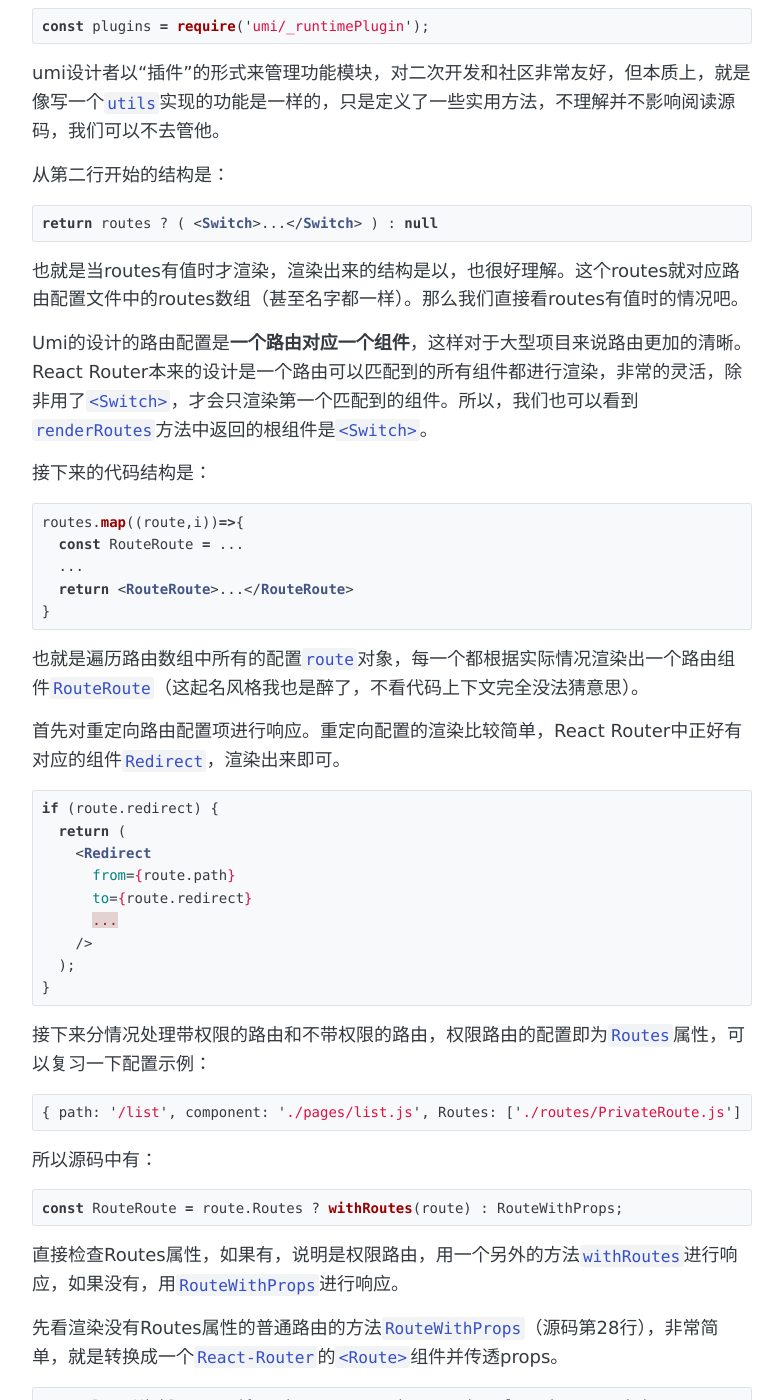
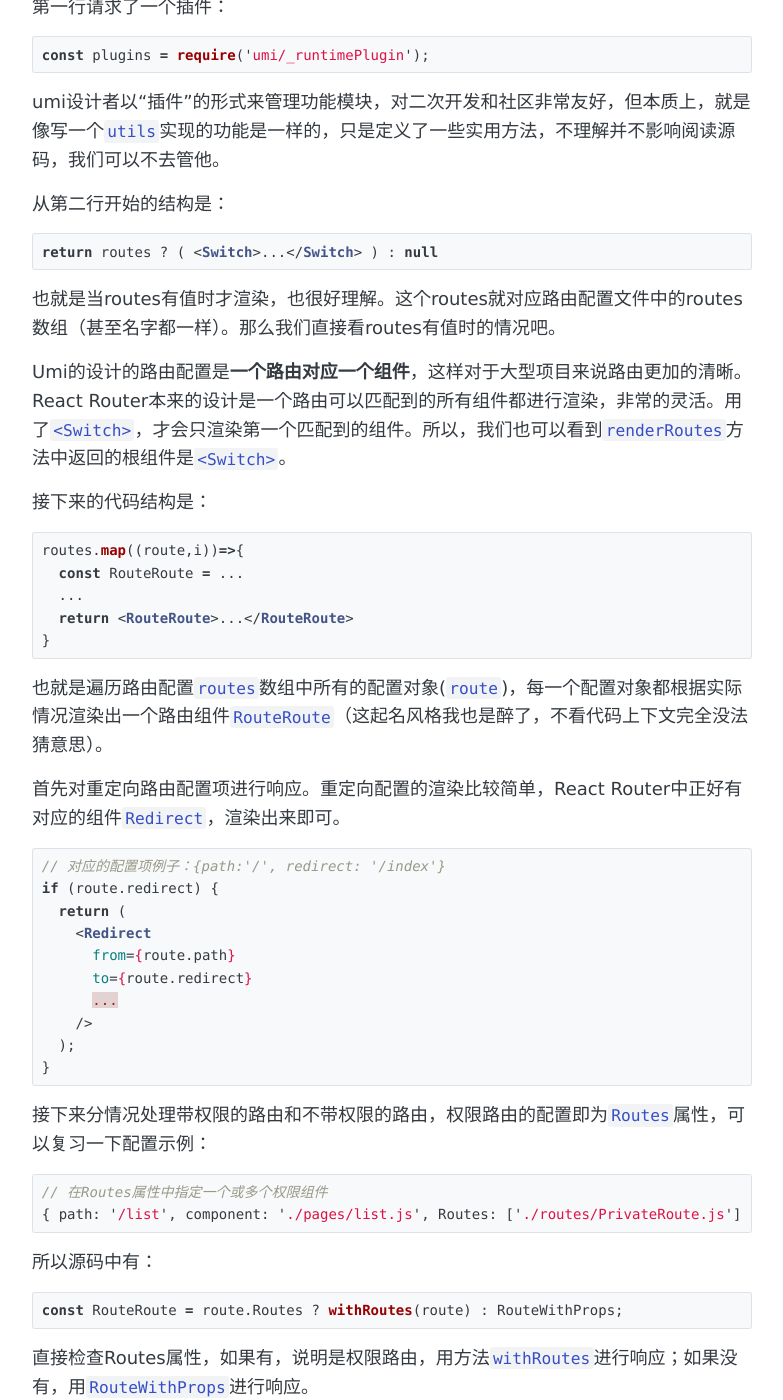
Before and after one commit to ExcitedSpider/archive.excitedspider.github.io, a Jekyll site: the page built from _posts/2019-8-12-Umi.js权限路由模块源码精读.md, in a window 1280 px wide and 1400 px high, scrolled down 1880 px. Shown: the whole window, without its empty margins (248-1031 px from the left). Built offline with Jekyll 4.4.1, drawn with Linux system fonts in a browser that asks for light colours; some of the changed text lies outside the part shown.

Commit message:
2019/8/12 21:16 by

````diff
--- a/_posts/2019-8-12-Umi.js权限路由模块源码精读.md
+++ b/_posts/2019-8-12-Umi.js权限路由模块源码精读.md
@@ -9,13 +9,13 @@
 
 ## Umi.js介绍
 
-Umi是阿里系推出的react应用框架，用于解决react企业级开发问题。Umi也是Ant Design Pro选用的几大重要组件之一。在写下这篇博文时，已经有5.6k赞。
+Umi是阿里系推出的react应用框架。Umi用于解决react企业级开发问题。Umi也是Ant Design Pro选用的几大重要组件之一。在写下这篇博文时，在github上已经有5.6k赞，人气很高，也有许多成功的项目。
 
-Umi是已路由为基础的组件，在路由上延伸出了各种功能。所以研究路由模块对理解Umi真的非常重要。
+Umi是以路由为基础的应用框架，在路由上延伸出了各种功能，扩展到了React应用生命周期的方方面面。所以理解其路由模块对理解和应用Umi非常重要。
 
 更多Umi相关知识请看官网：https://umijs.org/zh/
 
-说句题外话，可以略过这一段，感觉react和Vue的生态还不一样，Vue一般都是用指定的一些全家桶产品，路由就钦定`Vue-Router`，状态管理就钦定`Vuex`；而React...完全就感觉是在玩积木，各种各有的库都有，文档有的全有的不全，随时都需要手撕源码看里面的实现才知道怎么用，真叫一个渐进式...
+说点题外话，可以略过这一小段。感觉react和Vue的生态还不一样，Vue一般都是用指定的一些全家桶产品，路由就钦定`Vue-Router`，状态管理就钦定`Vuex`；而React...完全就感觉是在玩积木，各种各有的库都有，文档有的全有的不全，随时都需要手撕源码看里面的实现才知道怎么用，真叫一个渐进式...
 
 ## 动机
 
@@ -83,9 +83,9 @@
 return routes ? ( <Switch>...</Switch> ) : null
 ```
 
-也就是当routes有值时才渲染，渲染出来的结构是以，也很好理解。这个routes就对应路由配置文件中的routes数组（甚至名字都一样）。那么我们直接看routes有值时的情况吧。
+也就是当routes有值时才渲染，也很好理解。这个routes就对应路由配置文件中的routes数组（甚至名字都一样）。那么我们直接看routes有值时的情况吧。
 
-Umi的设计的路由配置是**一个路由对应一个组件**，这样对于大型项目来说路由更加的清晰。React Router本来的设计是一个路由可以匹配到的所有组件都进行渲染，非常的灵活，除非用了`<Switch>`，才会只渲染第一个匹配到的组件。所以，我们也可以看到`renderRoutes`方法中返回的根组件是`<Switch>`。
+Umi的设计的路由配置是**一个路由对应一个组件**，这样对于大型项目来说路由更加的清晰。React Router本来的设计是一个路由可以匹配到的所有组件都进行渲染，非常的灵活。用了`<Switch>`，才会只渲染第一个匹配到的组件。所以，我们也可以看到`renderRoutes`方法中返回的根组件是`<Switch>`。
 
 接下来的代码结构是：
 
@@ -97,11 +97,12 @@
 }
 ```
 
-也就是遍历路由数组中所有的配置`route`对象，每一个都根据实际情况渲染出一个路由组件`RouteRoute`（这起名风格我也是醉了，不看代码上下文完全没法猜意思）。
+也就是遍历路由配置`routes`数组中所有的配置对象(`route`)，每一个配置对象都根据实际情况渲染出一个路由组件`RouteRoute`（这起名风格我也是醉了，不看代码上下文完全没法猜意思）。
 
 首先对重定向路由配置项进行响应。重定向配置的渲染比较简单，React Router中正好有对应的组件`Redirect`，渲染出来即可。
 
 ```jsx
+// 对应的配置项例子：{path:'/', redirect: '/index'}
 if (route.redirect) {
   return (
     <Redirect
@@ -116,6 +117,7 @@
 接下来分情况处理带权限的路由和不带权限的路由，权限路由的配置即为`Routes`属性，可以复习一下配置示例：
 
 ```js
+// 在Routes属性中指定一个或多个权限组件
 { path: '/list', component: './pages/list.js', Routes: ['./routes/PrivateRoute.js'] }
 ```
 
@@ -125,7 +127,7 @@
 const RouteRoute = route.Routes ? withRoutes(route) : RouteWithProps;
 ```
 
-直接检查Routes属性，如果有，说明是权限路由，用一个另外的方法`withRoutes`进行响应，如果没有，用`RouteWithProps`进行响应。
+直接检查Routes属性，如果有，说明是权限路由，用方法`withRoutes`进行响应；如果没有，用`RouteWithProps`进行响应。
 
 先看渲染没有Routes属性的普通路由的方法`RouteWithProps`（源码第28行），非常简单，就是转换成一个`React-Router`的`<Route>`组件并传透props。
 
````
